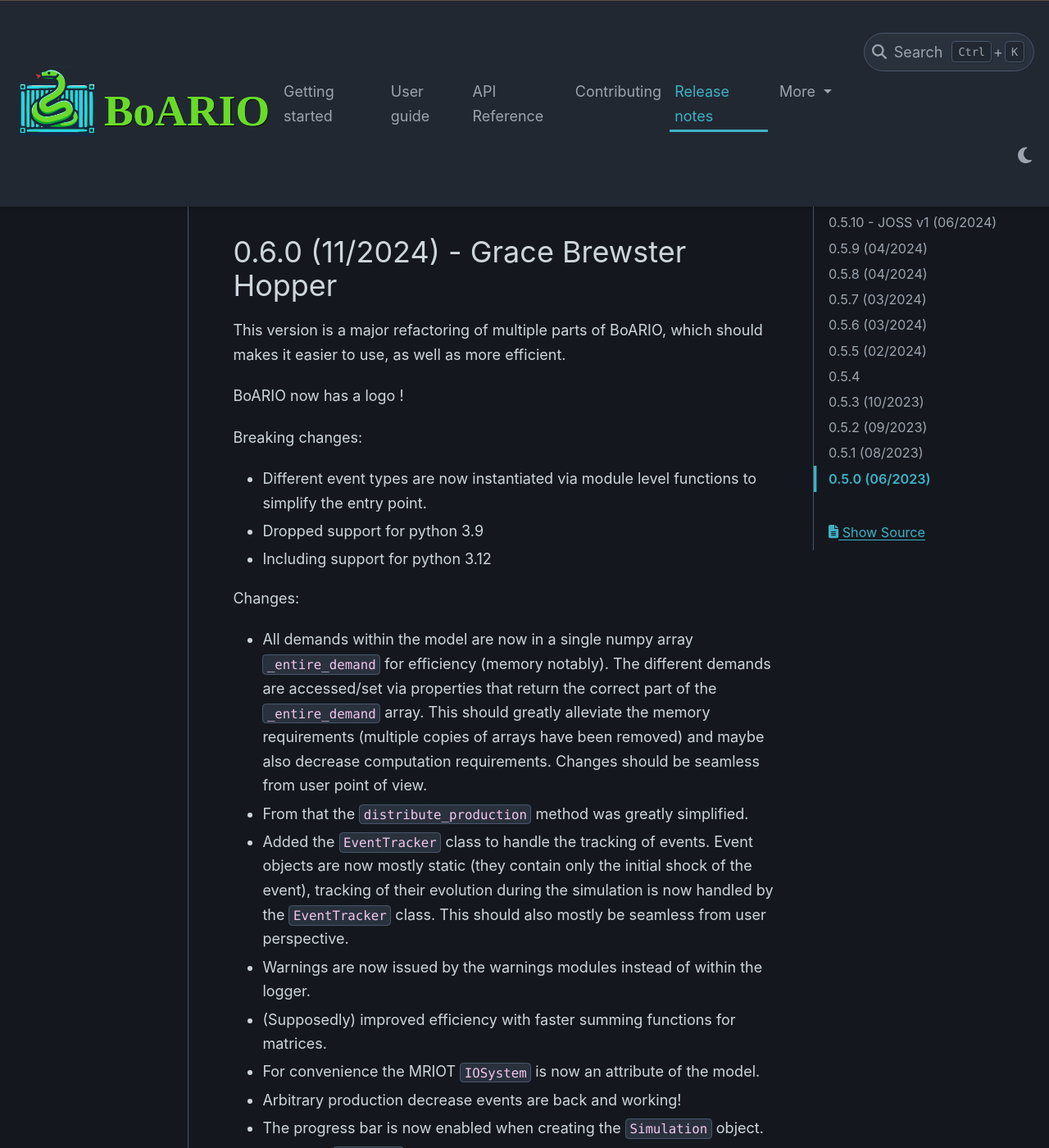
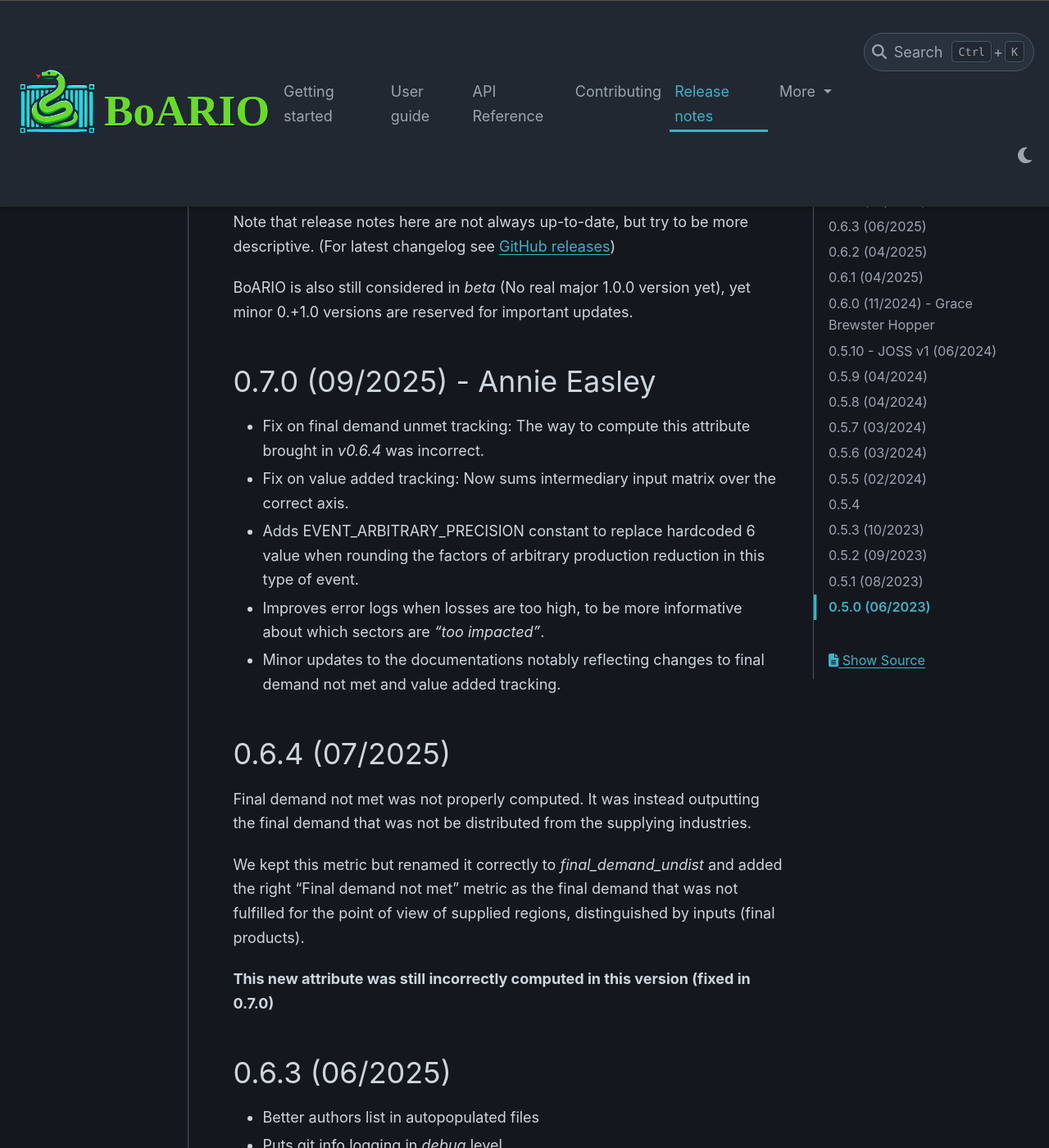
Before and after one commit to spjuhel/BoARIO, a Sphinx documentation site: the page built from docs/source/release-note.rst, in a window 1280 px wide and 1400 px high, scrolled down 273 px. Shown: the whole window at 82% size. Built offline with Sphinx 7.4.7 and the PyData theme 0.15.4, drawn with Linux system fonts in a browser that asks for light colours; some of the changed text lies outside the part shown.

Commit message:
doc: updates doc and changelog

```diff
--- a/CONTRIBUTING.rst
+++ b/CONTRIBUTING.rst
@@ -76,7 +76,7 @@ To create a Pull Request you need to do these steps:
 2. Fork the repository.
 3. Clone your fork locally.
 4. Go to the created BoARIO folder with :code:`cd boario`.
-5. Create a new branch with :code:`git checkout -b <descriptive_branch_name>`.
+5. Create a new branch with :code:`git checkout -b <descriptive_branch_name> origin/<branch_name_you_wish_to_start_from (a priori "develop")>`.
 6. Make your changes to the code or documentation.
 7. Run :code:`git add .` to add all the changed files to the commit (to see what files will be added you can run :code:`git add . --dry-run`).
 8. To commit the added files use :code:`git commit`. (This will open a command line editor to write a commit message. These should have a descriptive 80 line header, followed by an empty line, and then a description of what you did and why. To use your command line text editor of choice use (for example) :code:`export GIT_EDITOR=vim` before running :code:`git commit`).
@@ -84,7 +84,7 @@ To create a Pull Request you need to do these steps:
 10. If you now go to the webpage for your Github copy of BoARIO you should see a link in the sidebar called "Create Pull Request".
 11. Now you need to choose your PR from the menu and click the "Create pull request" button. Be sure to change the pull request target branch to <descriptive_branch_name>!
 
-If you want to create more pull requests, first run :code:`git checkout main` and then start at step 5. with a new branch name.
+If you want to create more pull requests, first run :code:`git checkout develop` and then start at step 5. with a new branch name.
 
 Feel free to ask questions about this if you want to contribute to BoARIO :)
 
--- a/docs/source/index.rst
+++ b/docs/source/index.rst
@@ -1,3 +1,4 @@
+:html_theme.sidebar_secondary.remove: true
 :notoc:
 
 Welcome to BoARIO's documentation!
--- a/docs/source/release-note.rst
+++ b/docs/source/release-note.rst
@@ -1,5 +1,56 @@
 Release notes
 ================
+
+Note that release notes here are not always up-to-date, but try to be more descriptive.
+(For latest changelog see `GitHub releases <https://github.com/spjuhel/BoARIO/releases>`_)
+
+BoARIO is also still considered in `beta` (No real major 1.0.0 version yet),
+yet minor 0.+1.0 versions are reserved for important updates.
+
+0.7.0 (09/2025) - Annie Easley
+----------------------------------
+
+* Fix on final demand unmet tracking: The way to compute this attribute brought in `v0.6.4`
+  was incorrect.
+* Fix on value added tracking: Now sums intermediary input matrix over the correct axis.
+* Adds EVENT_ARBITRARY_PRECISION constant to replace hardcoded 6 value when rounding the factors of arbitrary production reduction in this type of event.
+* Improves error logs when losses are too high, to be more informative about which sectors are *"too impacted"*.
+* Minor updates to the documentations notably reflecting changes to final demand not met and value added tracking.
+
+
+0.6.4 (07/2025)
+-----------------
+
+Final demand not met was not properly computed. It was instead outputting the final demand that was
+not be distributed from the supplying industries.
+
+We kept this metric but renamed it correctly to `final_demand_undist` and added the right
+"Final demand not met" metric as the final demand that was not fulfilled for the point of view
+of supplied regions, distinguished by inputs (final products).
+
+**This new attribute was still incorrectly computed in this version (fixed in 0.7.0)**
+
+0.6.3 (06/2025)
+-----------------
+
+* Better authors list in autopopulated files
+* Puts git info logging in `debug` level
+* Makes `EventArbitraryProd` event type available
+* Adds value added tracking in simulation (computed as gross production minus intermediary inputs) **Note this feature had a bug in this version, corrected in v0.7.0**
+* Updates events creation documentation to reflect latest changes.
+
+0.6.2 (04/2025)
+-----------------
+
+Hot fix for rebuilding demand distribution: There was a bug in the way the rebuilding demand is distributed toward the rebuilding industries,
+as the distribution matrix was not grouped by sectors when computing shares. This is now fixed.
+
+0.6.1 (04/2025)
+-----------------
+
+Hot fix for _divide_array_ignore(): The function did not use `np.nan_to_num()` correctly,
+which produced NaNs in resulting arrays when computing the "market shares" with an intermediate demand
+having zeroes. This is now fixed.
 
 0.6.0 (11/2024) - Grace Brewster Hopper
 -------------------------------------------
```
Also changed, not shown: README.rst (+8 -4 lines), docs/source/tutorials/simulation-context.rst (+11 -5 lines).
